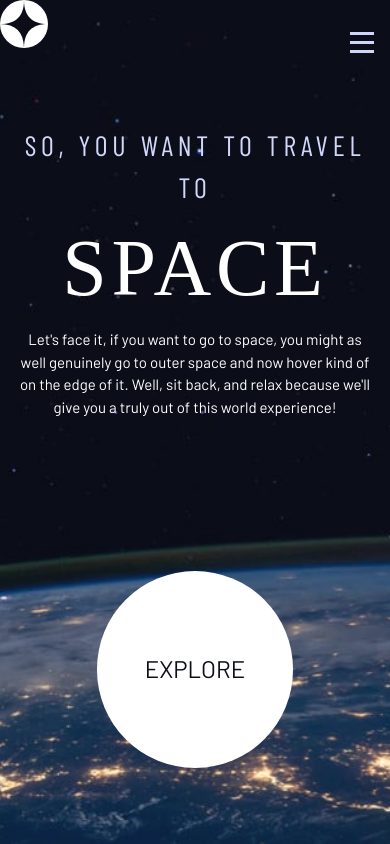
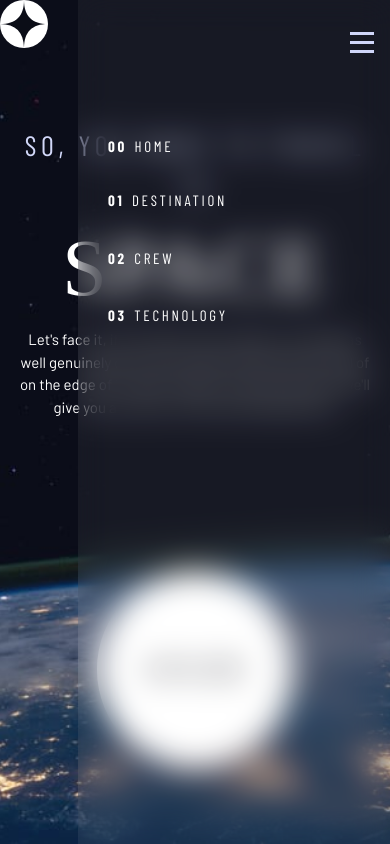
Before and after one commit to onnymm/spacetravel, a React (Vite) app: page / in a window 390 px wide. Built offline with nearby package versions, Linux system fonts and the light colour scheme; a web font is replaced by a local one.

Commit message:
5 Navigation | The open/close button

```diff
--- a/src/index.css
+++ b/src/index.css
@@ -305,6 +305,7 @@ select {
 
 .mobile-nav-toggle {
     display: none;
+    transition: 0.5s;
 }
 
 @supports (backdrop-filter: blur(1rem)) {
@@ -324,6 +325,10 @@ select {
         margin: 0;
         flex-direction: column;
         transform: translateX(100%);
+    }
+
+    .primary-navigation.visible {
+        transform: translateX(0%);
     }
 
     .mobile-nav-toggle {
--- a/src/ui_components/navbar.jsx
+++ b/src/ui_components/navbar.jsx
@@ -1,8 +1,28 @@
-const Navbar = () => (
+import { useState } from "react";
+
+const Navbar = () => {
+    const [useNavbarShow, setNavbarShow] = useState(true);
+
+    const activate = () => {
+        setNavbarShow(!useNavbarShow)
+    }
+
+
+    return (
     <>
-        <button className="mobile-nav-toggle" aria-controls="primary-navigation" aria-expanded="false"><span className="sr-only">Menu</span></button>
+        <button
+            className="mobile-nav-toggle"
+            aria-controls="primary-navigation"
+            aria-expanded="false"
+            onClick={activate}
+        >
+            <span className="sr-only">
+                Menu
+            </span>
+        </button>
+
         <nav>
-            <ul id="primary-navigation" className="primary-navigation underline-indicators flex">
+            <ul id="primary-navigation" className={`primary-navigation underline-indicators flex ${useNavbarShow ? "visible" : ""}`}>
                 <li className="active"><a className="uppercase text-white ff-sans-cond letter-spacing-2" href="#"><span>00</span>Home</a></li>
                 <li><a className="uppercase text-white ff-sans-cond letter-spacing-2" href="#"><span>01</span>Destination</a></li>
                 <li><a className="uppercase text-white ff-sans-cond letter-spacing-2" href="#"><span>02</span>Crew</a></li>
@@ -10,6 +30,6 @@ const Navbar = () => (
             </ul>
         </nav>
     </>
-)
+)}
 
 export default Navbar;
```
